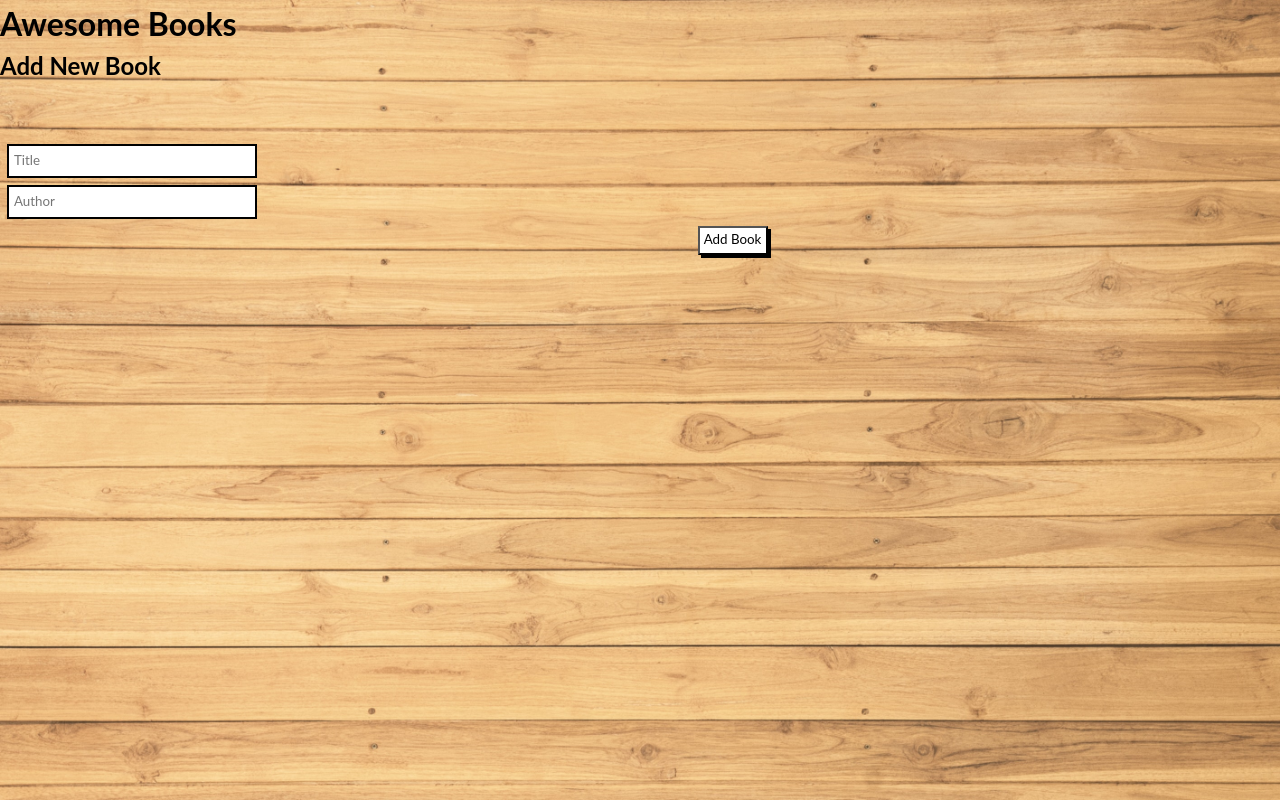
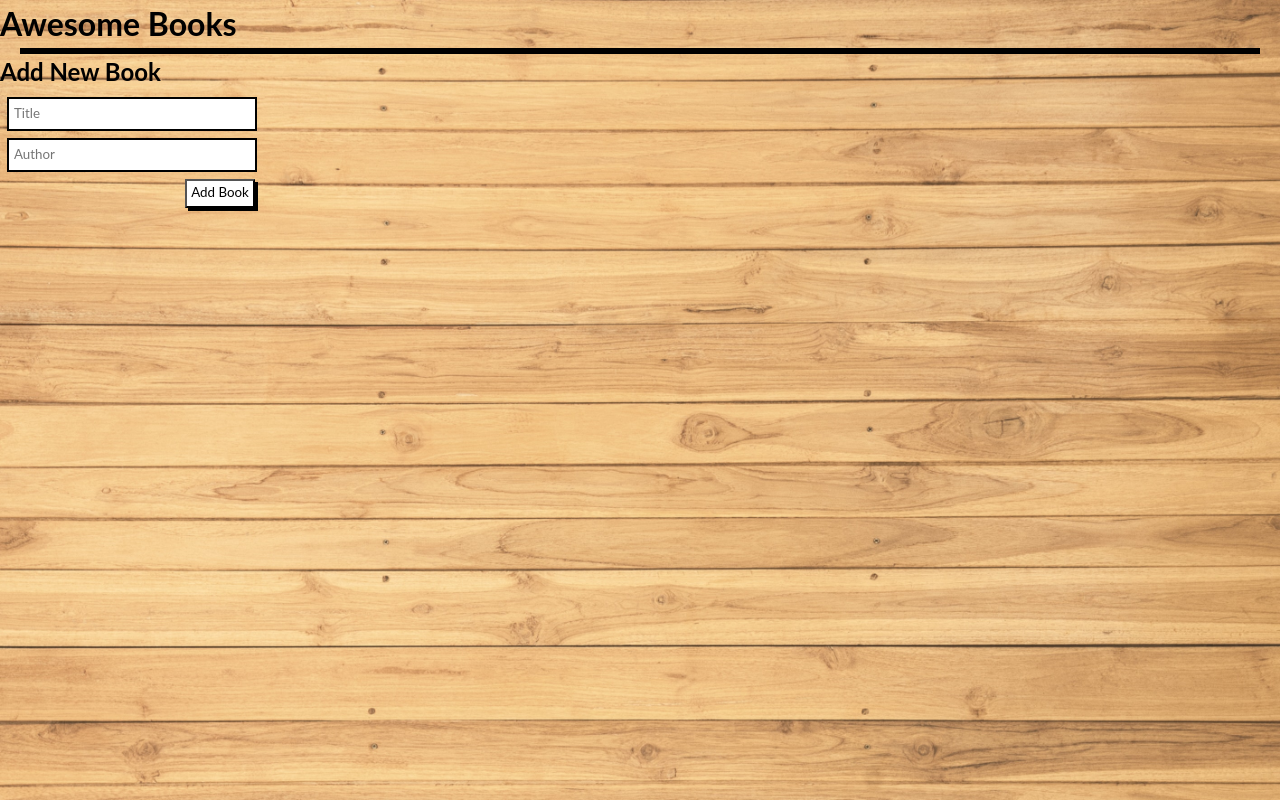
Before and after one commit to kendoriddy/awesome-books-v1, a website: page index.html in a window 1280 px wide. Drawn offline with Linux system fonts and the light colour scheme.

Commit message:
Update css code

```diff
--- a/styles.css
+++ b/styles.css
@@ -34,9 +34,17 @@ body {
   cursor: pointer;
 }
 
-.border-class {
-  border: 3px solid #000;
-  margin: 20px;
+
+.book-list {
+  margin: 0 20px;
+  border: 3px solid;
+}
+
+.book-dynamic {
+  display: flex;
+  align-items: center;
+  height: 2rem;
+  padding: 0.4rem 0.8rem;
 }
 
 .book-ul {
@@ -82,9 +90,3 @@ body {
   padding: 5px;
   border: 2.5px solid;
 }
-
-.form-div {
-  display: block;
-  text-align: center;
-  margin-top: 60px;
-}
```
